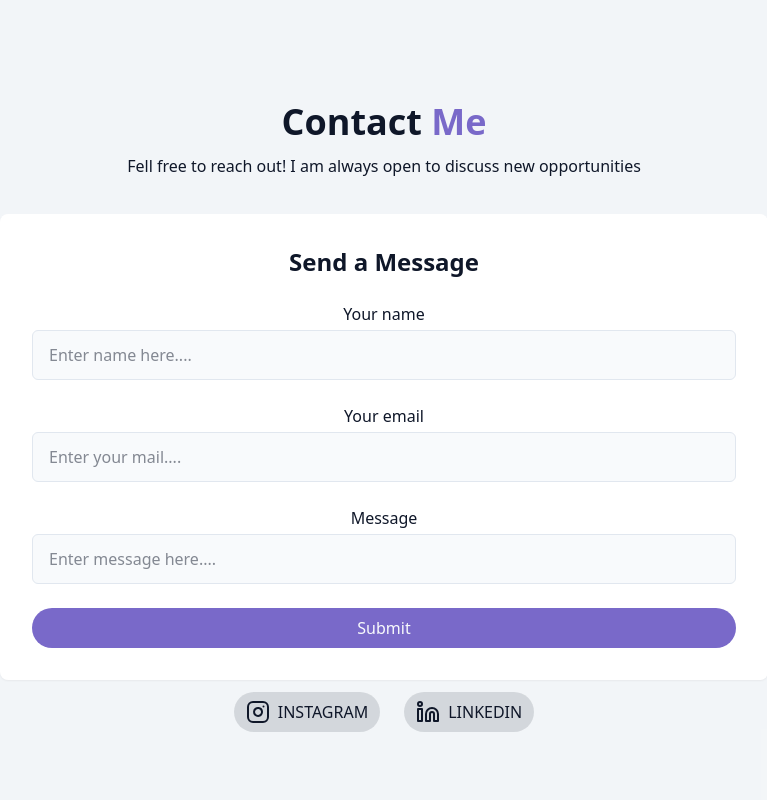
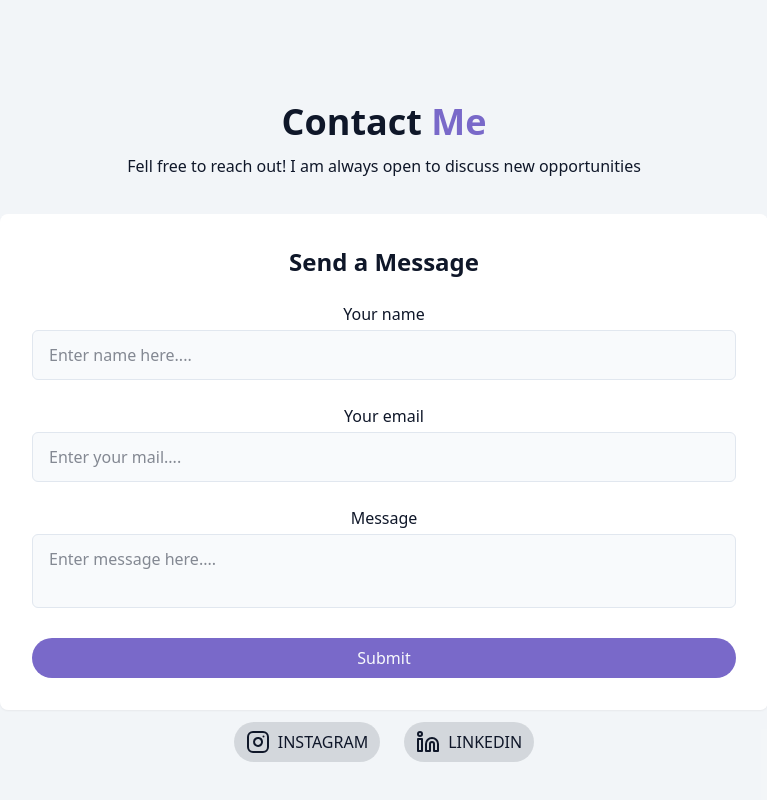
Before and after one commit to leman973/Portfolio, a React (Vite) app: page / in a window 1280 px wide. Shown: the part 3120-3920 px from the top of the page, without its empty margins (256-1023 px from the left). Built offline with nearby package versions, Linux system fonts and the light colour scheme.

Commit message:
Adding form submission

```diff
--- a/src/components/ContactMe.jsx
+++ b/src/components/ContactMe.jsx
@@ -2,6 +2,28 @@ import { cn } from "@/lib/utils";
 import { Instagram, Linkedin } from "lucide-react";
 
 export const ContactMe = () => {
+
+    const handleSubmit = async (e) => {
+        e.preventDefault()
+
+        const formData = new FormData(e.target)
+
+        const response = await fetch("https://formspree.io/f/mdanvgbe", {
+            method: "POST",
+            body: formData,
+            headers: {
+                Accept: "application/json",
+            },
+        })
+
+        if (response.ok) {
+            alert("Message sent successfully!")
+            e.target.reset()
+        } else {
+            alert("Something went wrong. Please try again.")
+        }
+    }
+
     return <section id="contact" className="py-24 px-4 relative bg-secondary/10">
         <div className="container mx-auto max-w-5xl">
             <h2 className="text-3xl md:text-4xl font-bold mb-3 text-center">
@@ -15,36 +37,36 @@ export const ContactMe = () => {
             <div className="bg-card max-w-3xl mx-auto p-8 rounded-lg shadow-xs">
                 <h3 className="text-2xl font-semibold mb-6">Send a Message</h3>
 
-                <form action="" className="space-y-6">
+                <form onSubmit={handleSubmit} method="POST" className="space-y-6">
                     <div>
                         <label htmlFor="name">Your name</label>
                         <input type="text" id="name" name="name" required className="w-full px-4 py-3 rounded-md border border-input bg-background focus:outline-hidden focus:ring-2 focus:ring-primary mt-1"
                             placeholder="Enter name here...." />
                     </div>
                     <div>
-                        <label htmlFor="name">Your email</label>
+                        <label htmlFor="email">Your email</label>
                         <input type="email" id="email" name="email" required className="w-full px-4 py-3 rounded-md border border-input bg-background focus:outline-hidden focus:ring-2 focus:ring-primary mt-1"
                             placeholder="Enter your mail...." />
                     </div>
                     <div>
-                        <label htmlFor="name">Message</label>
-                        <input type="text" id="message" name="message" required className="w-full px-4 py-3 rounded-md border border-input bg-background focus:outline-hidden focus:ring-2 focus:ring-primary mt-1 resize-none"
+                        <label htmlFor="message">Message</label>
+                        <textarea id="message" name="message" required className="w-full px-4 py-3 rounded-md border border-input bg-background focus:outline-hidden focus:ring-2 focus:ring-primary mt-1 resize-none"
                             placeholder="Enter message here...." />
                     </div>
 
-                    <button type="submit" className={cn("cosmic-button w-full flex item-center justify-center gap-2")}>Submit</button>
+                    <button type="submit" className={cn("cosmic-button w-full flex items-center justify-center gap-2")}>Submit</button>
                 </form>
             </div>
 
             <div className="my-3 flex gap-6 justify-center items-center">
                 <div className="flex gap-2 bg-secondary/70 py-2 px-3 rounded-3xl cursor-pointer hover:bg-secondary/90 hover:scale-[1.05] transition-transform duration-300 ">
                     <Instagram></Instagram>
-                    <span className="text-bold">INSTAGRAM</span>
+                    <a className="text-bold" href="https://www.instagram.com/manjapallil_amal07?igsh=MTFlNTE3aGd5MXdvdw==" target="_blank">INSTAGRAM</a>
                 </div>
 
                 <div className="flex gap-2 bg-secondary/70 py-2 px-3 rounded-3xl cursor-pointer hover:bg-secondary/90 hover:scale-[1.05] transition-transform duration-300 ">
                     <Linkedin></Linkedin>
-                    <span className="text-bold">LINKEDIN</span>
+                    <a className="text-bold" href="https://www.linkedin.com/in/amal-manjapallil-706ba6281?utm_source=share&utm_campaign=share_via&utm_content=profile&utm_medium=android_app" target="_blank">LINKEDIN</a>
                 </div>
             </div>
         </div>
```
